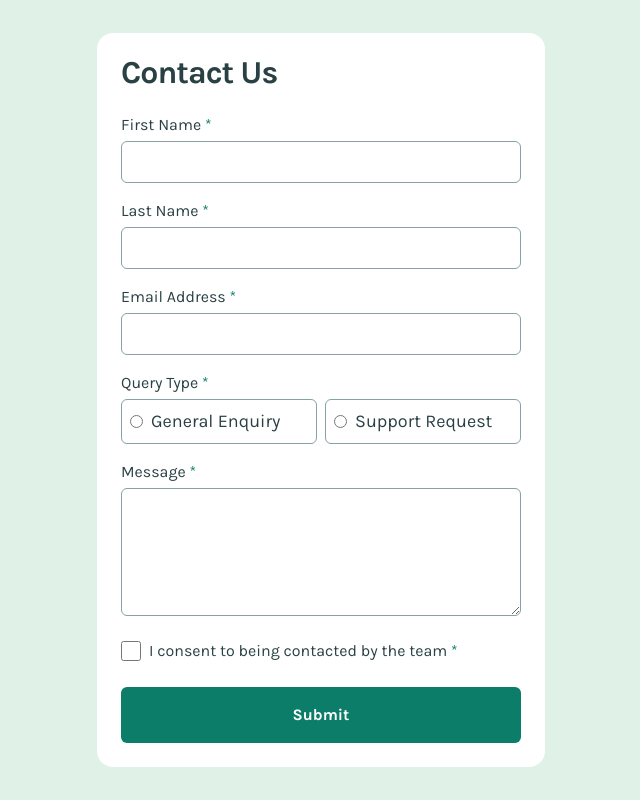
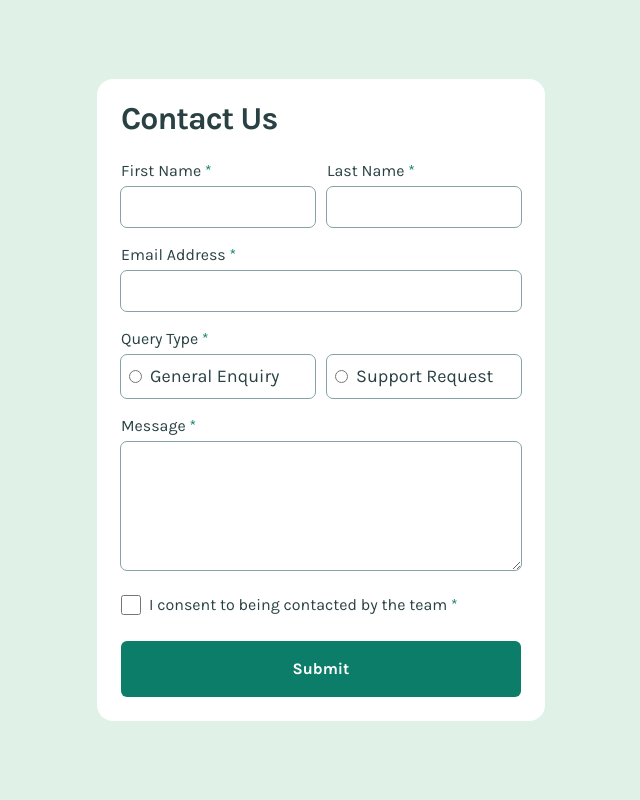
Before and after one commit to Ashmit-kansal/Frontend-mentor, a React (Vite) app in the folder contact-form/: page / in a window 1280 px wide. Shown: the whole page, without its empty margins (319-959 px from the left). Built offline with nearby package versions, Linux system fonts and the light colour scheme.

Commit message:
modifying jsx according to the hover and focus states

```diff
--- a/contact-form/src/App.jsx
+++ b/contact-form/src/App.jsx
@@ -1,10 +1,15 @@
+import { useState } from "react";
+
 function App() {
+  const [queryType, setQueryType] = useState("");
+
   return (
     <>
       <form className="bg-green-200 p-4 min-h-screen flex items-center justify-center body-sm">
         <div className="bg-white rounded-2xl p-6 w-full max-w-md mx-auto">
           <h1 className="heading mb-6">Contact Us</h1>
-          <div className="mb-4">
+          <div className="md:flex md:justify-between md:gap-3">
+            <div className="mb-4 w-full">
               <label className="block mb-1" htmlFor="firstName">
                 First Name <span className="text-green-600">*</span>
               </label>
@@ -12,11 +17,11 @@ function App() {
                 id="firstName"
                 name="firstName"
                 type="text"
-              className="w-full border border-grey-500 rounded-md p-2"
+                className="w-full outline outline-grey-500 rounded-md p-2 focus:outline-green-600 hover:outline-green-600"
                 required
               />
             </div>
-          <div className="mb-4">
+            <div className="mb-4 w-full">
               <label className="block mb-1" htmlFor="lastName">
                 Last Name <span className="text-green-600">*</span>
               </label>
@@ -24,9 +29,10 @@ function App() {
                 id="lastName"
                 name="lastName"
                 type="text"
-              className="w-full border border-grey-500 rounded-md p-2"
+                className="w-full outline outline-grey-500 rounded-md p-2 focus:outline-green-600 hover:outline-green-600"
                 required
               />
+            </div>
           </div>
           <div className="mb-4">
             <label className="block mb-1" htmlFor="email">
@@ -36,32 +42,42 @@ function App() {
               id="email"
               name="email"
               type="email"
-              className="w-full border border-grey-500 rounded-md p-2"
+              className="w-full outline outline-grey-500 rounded-md p-2 focus:outline-green-600 hover:outline-green-600"
               required
             />
           </div>
-          <fieldset className=" md:flex md:justify-between md:gap-2">
+          <fieldset className=" md:flex md:justify-between md:gap-3">
             <legend className="block mb-1">
               Query Type <span className="text-green-600">*</span>
             </legend>
-            <div className="mb-4 flex items-center border border-grey-500 rounded-md p-2 w-full">
+            <div
+              className={`mb-4 flex items-center outline outline-grey-500 ${
+                queryType === "general" ? "bg-green-200 outline-green-600" : ""
+              } rounded-md p-2 w-full hover:outline-green-600`}
+            >
               <input
                 id="general"
                 name="queryType"
                 type="radio"
-                className="mr-2"
+                onChange={() => setQueryType("general")}
+                className="mr-2 accent-green-600"
                 required
               />
               <label htmlFor="general" className="body-md">
                 General Enquiry
               </label>
             </div>
-            <div className="mb-4 flex items-center border border-grey-500 rounded-md p-2 w-full">
+            <div
+              className={`mb-4 flex items-center outline outline-grey-500 ${
+                queryType === "support" ? "bg-green-200 outline-green-600" : ""
+              } rounded-md p-2 w-full hover:outline-green-600`}
+            >
               <input
                 id="support"
                 name="queryType"
                 type="radio"
-                className="mr-2"
+                onChange={() => setQueryType("support")}
+                className="mr-2 accent-green-600"
               />
               <label htmlFor="support" className="body-md">
                 Support Request
@@ -75,13 +91,12 @@ function App() {
             <textarea
               id="message"
               name="message"
-              className="w-full border border-grey-500 rounded-md p-2 h-32"
+              className="w-full outline outline-grey-500 rounded-md p-2 focus:outline-green-600 h-32 hover:outline-green-600"
               required
             />
           </div>
           <div className="mb-6 flex items-start">
             <input
-
               id="consent"
               name="consent"
               type="checkbox"
@@ -95,7 +110,7 @@ function App() {
           </div>
           <button
             type="submit"
-            className="w-full bg-green-600 text-white font-bold py-4 rounded-md"
+            className="w-full bg-green-600 text-white font-bold py-4 rounded-md hover:bg-grey-900"
           >
             Submit
           </button>
```
Lines whose indentation alone changed are shown as unchanged.
